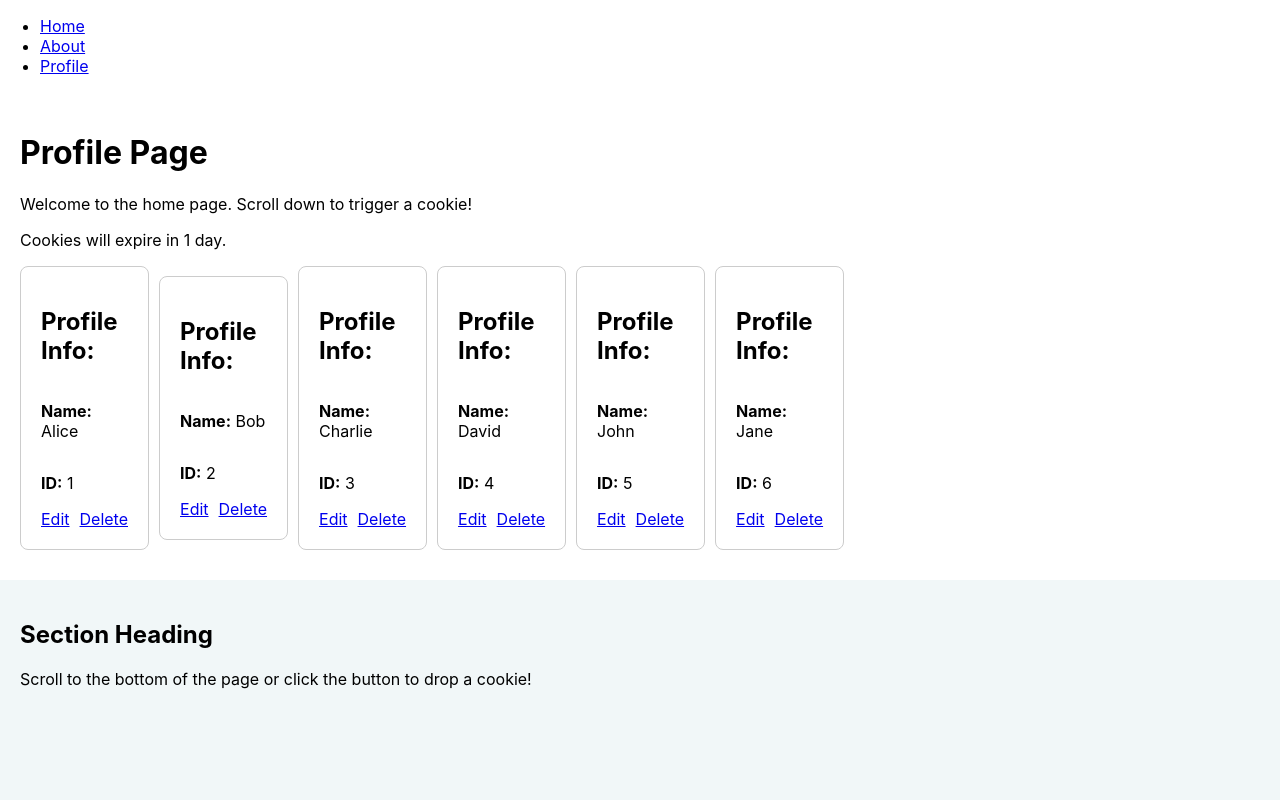
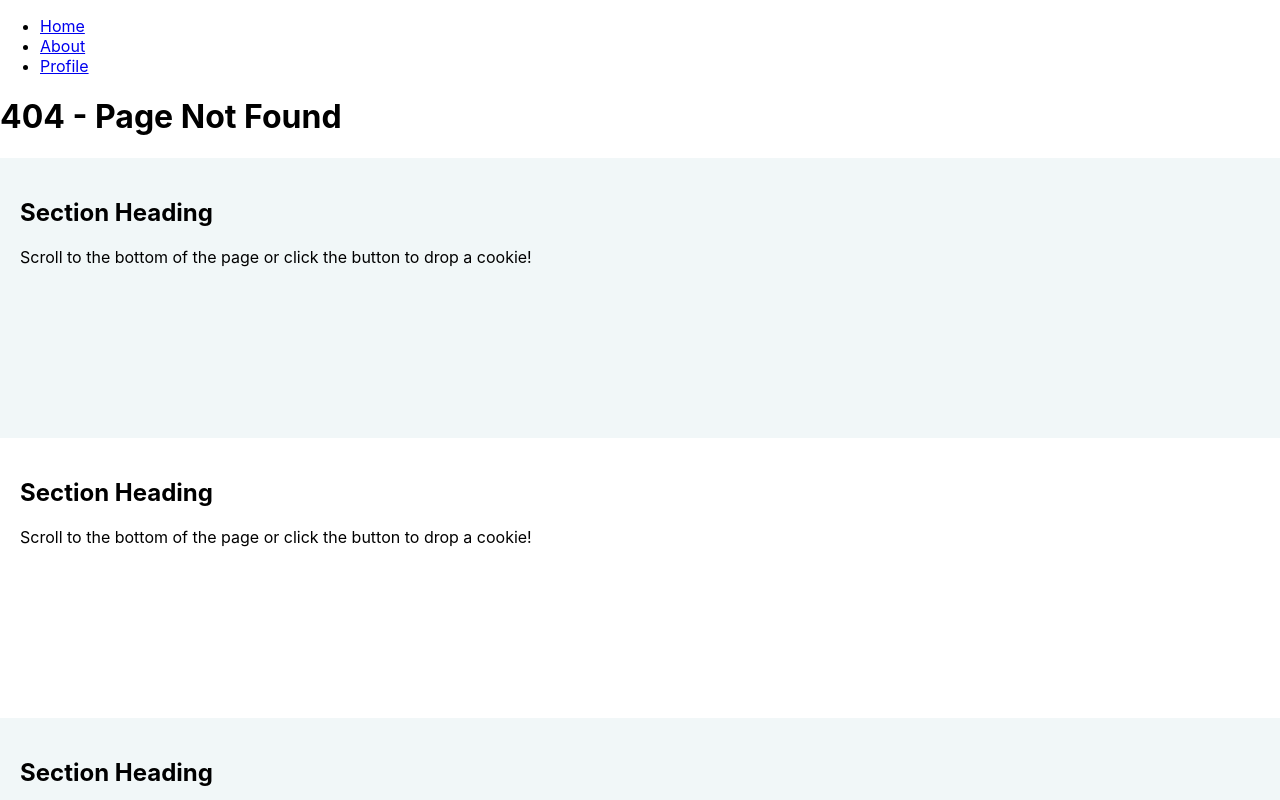
Before and after one commit to madhujayavarapu/srti-domain-scanner-test-website, a React (Create React App) app: page /profile in a window 1280 px wide. Shown: the top 800 px of the page. Built offline with nearby package versions, Linux system fonts and the light colour scheme.

Commit message:
DSTW-3: added en in the route

```diff
--- a/src/App.js
+++ b/src/App.js
@@ -12,9 +12,9 @@ const NotFound = () => <h1>404 - Page Not Found</h1>;
 
 const RoutesList = () => (
   <ul>
-    <li><Link to="/">Home</Link></li>
-    <li><Link to="/about">About</Link></li>
-    <li><Link to="/profile">Profile</Link></li>
+    <li><Link to="/en">Home</Link></li>
+    <li><Link to="/en/about">About</Link></li>
+    <li><Link to="/en/profile">Profile</Link></li>
   </ul>
 );
 
@@ -31,10 +31,11 @@ const App = () => {
 
                 <Routes>
                     <Route path="/" element={<Home />} />
-                    <Route path="/about" element={<About />} />
-                    <Route path="/profile" element={<Profile />} />
-                    <Route path="/profile/:id/edit" element={<EditProfile />} />
-                    <Route path="/profile/:id/:name/edit" element={<EditProfile />} />
+                    <Route path="/en" element={<Home />} />
+                    <Route path="/en/about" element={<About />} />
+                    <Route path="/en/profile" element={<Profile />} />
+                    <Route path="/en/profile/:id/edit" element={<EditProfile />} />
+                    <Route path="/en/profile/:id/:name/edit" element={<EditProfile />} />
                     <Route path="*" element={<NotFound />} />
                 </Routes>
 
```
